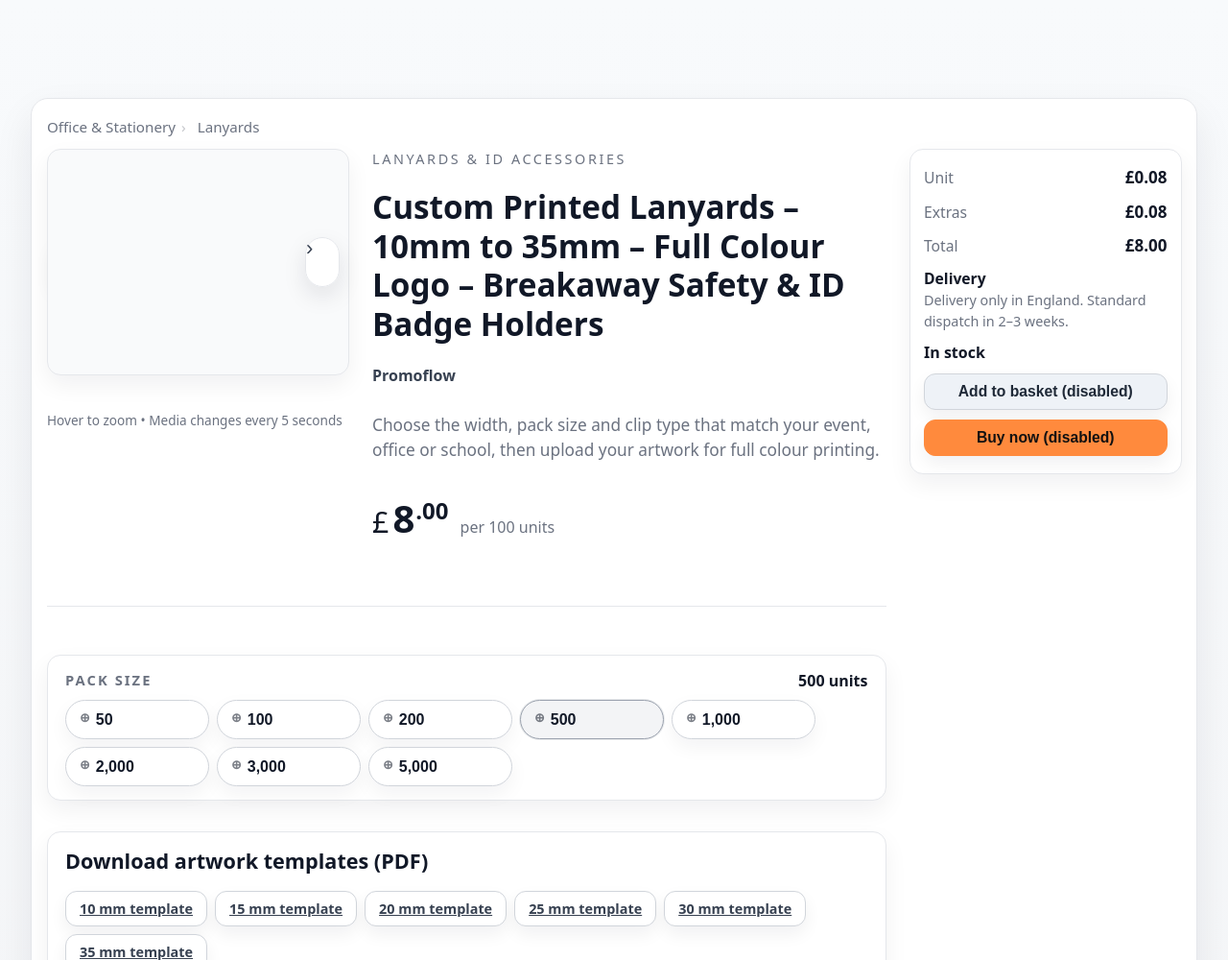
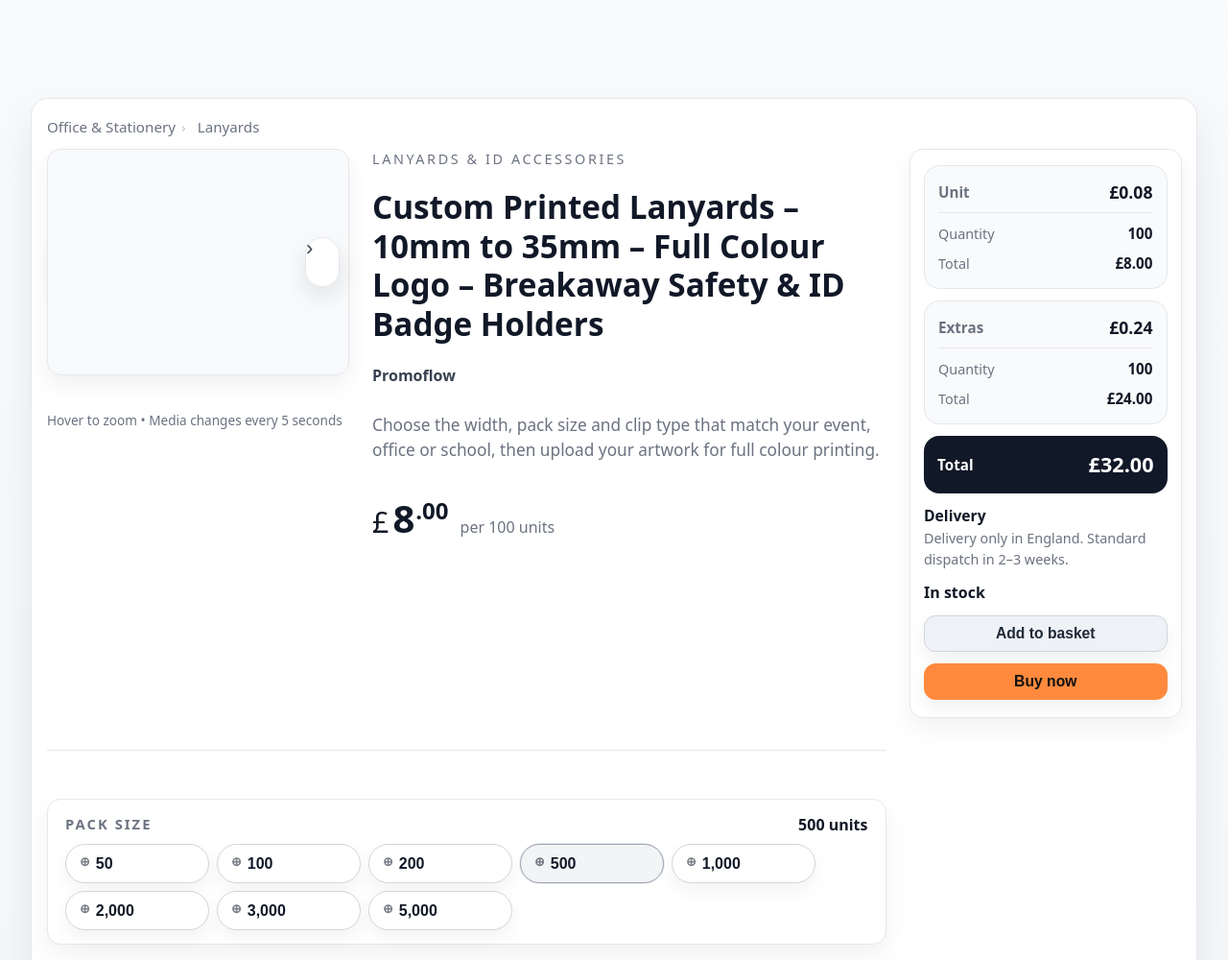
Before and after one commit to AdminPromoflow/Dot63_v1, a PHP site: page /view/preview_porduct/preview_porduct/preview.php in a window 1280 px wide. Shown: the top 1000 px of the page at 96% size. Run offline with PHP 8.4, Linux system fonts and the light colour scheme.

Commit message:
“…”

```diff
--- a/view/preview_porduct/preview_porduct/preview.css
+++ b/view/preview_porduct/preview_porduct/preview.css
@@ -651,24 +651,70 @@ video{
   box-shadow: var(--ov-shadow-soft);
   padding: 16px 14px 18px;
   display: grid;
-  gap: 10px;
+  gap: 12px;
   will-change: transform;
 }
 
+.price-group{
+  padding: 14px;
+  border: 1px solid #e5e7eb;
+  border-radius: 16px;
+  background: #f9fafb;
+  display: grid;
+  gap: 8px;
+}
+
+.price-row,
+.price-subrow,
 .price-line{
   display: flex;
+  align-items: center;
   justify-content: space-between;
-  align-items: baseline;
   gap: 10px;
 }
 
+.price-row--head{
+  padding-bottom: 8px;
+  margin-bottom: 2px;
+  border-bottom: 1px solid #e5e7eb;
+}
+
+.price-row--head .label,
 .price-line .label{
   color: var(--muted);
-  font-size: .98rem;
+  font-size: .95rem;
+  font-weight: 650;
 }
 
-.price-line strong{
+.price-row--head strong{
   color: #111827;
+  font-size: 1.1rem;
+}
+
+.price-subrow{
+  font-size: .9rem;
+  color: var(--muted);
+}
+
+.price-subrow strong{
+  color: #111827;
+  font-size: .95rem;
+}
+
+.price-line--total{
+  padding: 14px;
+  border-radius: 16px;
+  background: #111827;
+  color: #ffffff;
+}
+
+.price-line--total .label,
+.price-line--total strong{
+  color: #ffffff;
+}
+
+.price-line--total strong{
+  font-size: 1.35rem;
 }
 
 .stock.in{
--- a/view/preview_porduct/preview_porduct/preview.php
+++ b/view/preview_porduct/preview_porduct/preview.php
@@ -354,23 +354,48 @@ $jsTime2 = @filemtime($jsPath2) ?: time();
       <aside class="sp-col sp-buybox" aria-label="Purchase options">
         <div class="box js-fade-up js-scale-in js-parallax">
 
+          <div class="price-group">
 
+            <div class="price-row price-row--head">
+              <span class="label">Unit</span>
+              <strong id="bb_unit">£0.08</strong>
+            </div>
 
-              <div class="price-line">
-                <span class="label">Unit</span>
-                <strong id="bb_unit">£0.08</strong>
-              </div>
+            <div class="price-subrow">
+              <span>Quantity</span>
+              <strong id="bb_unit_quantity">100</strong>
+            </div>
 
-              <div class="price-line">
-                <span class="label">Extras</span>
-                <strong id="bb_unit">£0.08</strong>
-              </div>
+            <div class="price-subrow">
+              <span>Total</span>
+              <strong id="bb_unit_total">£8.00</strong>
+            </div>
 
-              <div class="price-line">
-                <span class="label">Total</span>
-                <strong id="bb_total">£8.00</strong>
-              </div>
+          </div>
 
+          <div class="price-group">
+
+            <div class="price-row price-row--head">
+              <span class="label">Extras</span>
+              <strong id="bb_extra_unit">£0.24</strong>
+            </div>
+
+            <div class="price-subrow">
+              <span>Quantity</span>
+              <strong id="bb_extra_quantity">100</strong>
+            </div>
+
+            <div class="price-subrow">
+              <span>Total</span>
+              <strong id="bb_extra_total">£24.00</strong>
+            </div>
+
+          </div>
+
+          <div class="price-line price-line--total">
+            <span class="label">Total</span>
+            <strong id="bb_total">£32.00</strong>
+          </div>
 
           <div class="ship">
             <span>Delivery</span>
@@ -380,11 +405,11 @@ $jsTime2 = @filemtime($jsPath2) ?: time();
           <div class="stock in">In stock</div>
 
           <button type="button" class="btn btn-primary btn-buy js-scale-in" id="bb_add">
-            Add to basket (disabled)
+            Add to basket
           </button>
 
           <button type="button" class="btn btn-ghost btn-buy js-scale-in" id="bb_buy" disabled>
-            Buy now (disabled)
+            Buy now
           </button>
 
         </div>
--- a/view/preview_porduct/preview_porduct/preview_logic.js
+++ b/view/preview_porduct/preview_porduct/preview_logic.js
@@ -850,6 +850,7 @@ class PreviewLogic {
 
 
     const var_label_quantity = document.getElementById("var_label_quantity");
+
   }
 
   selectPriceButton(button, scope = null) {
```
